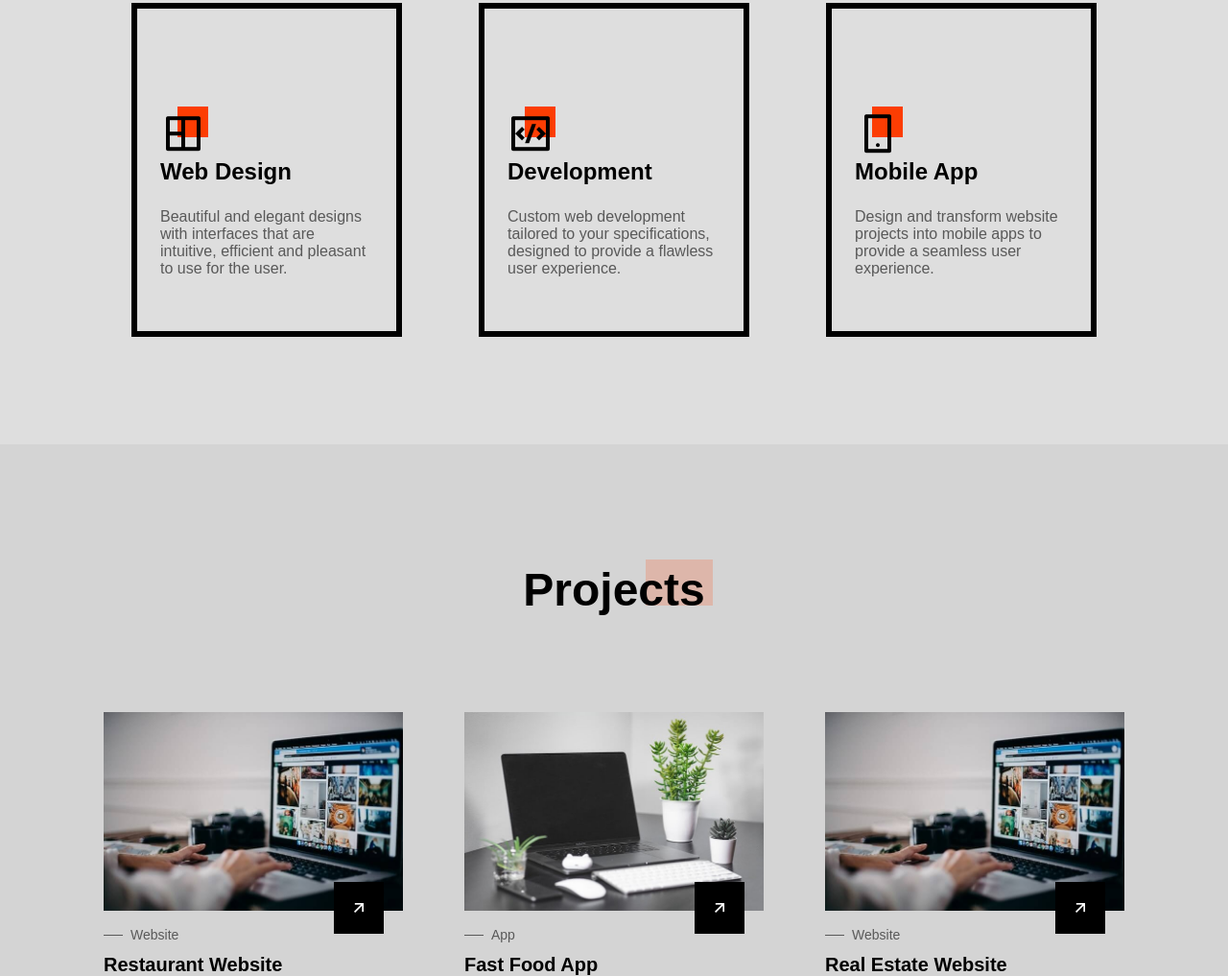
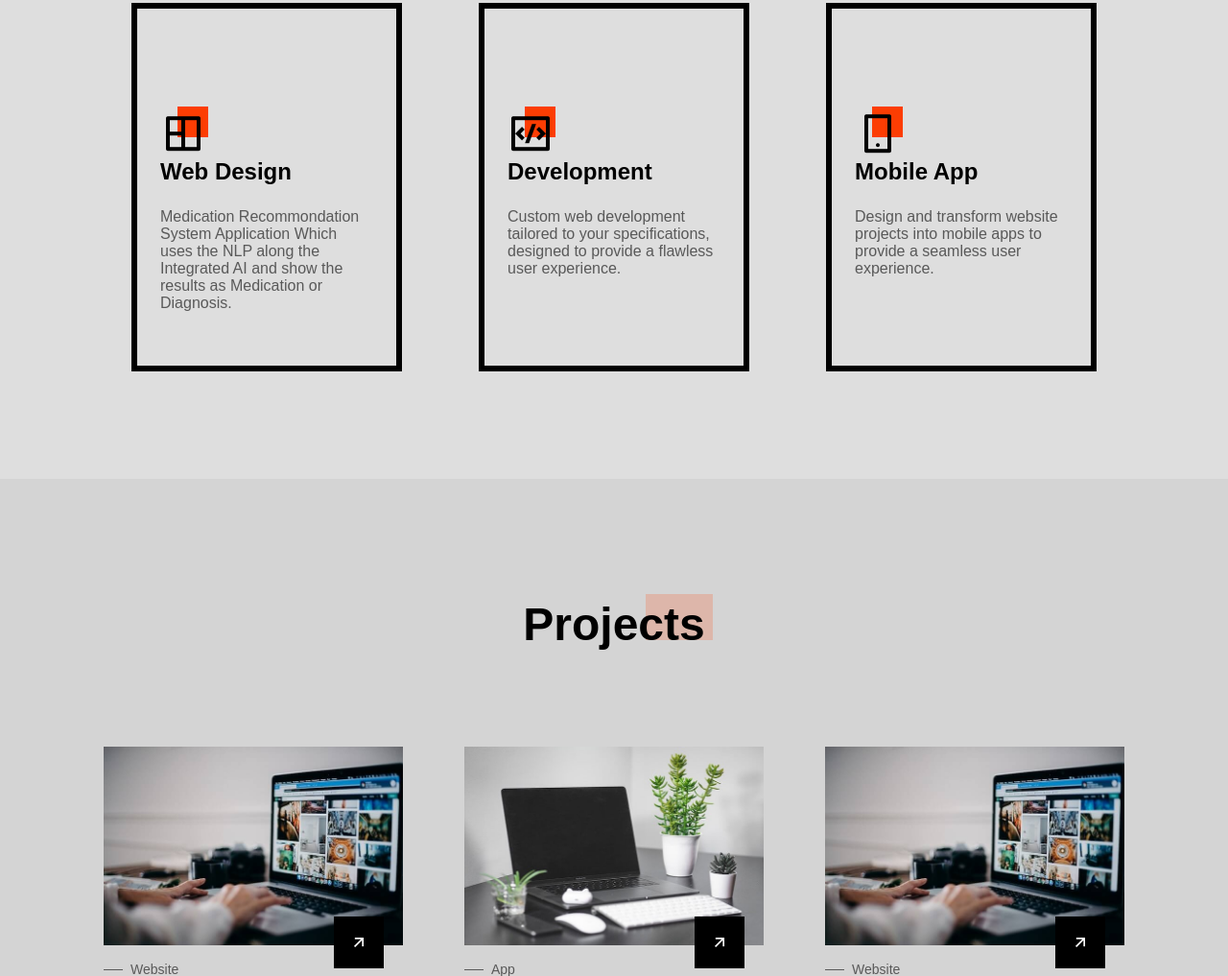
Before and after one commit to sriramrangu/SriRamChandra-CSE-Portfolio-Website, a plain HTML site: page index.html in a window 1280 px wide. Shown: the part 1824-2841 px from the top of the page at 96% size. Drawn offline with nearby package versions, Linux system fonts and the light colour scheme; a web font is replaced by a local one.

```diff
--- a/index.html
+++ b/index.html
@@ -186,9 +186,9 @@
 						<h2 class="services__title">Web Design</h2>
 
 						<p class="services__description">
-							Beautiful and elegant designs with
-							interfaces that are intuitive, efficient
-							and pleasant to use for the user.
+							Medication Recommondation System Application
+							Which uses the NLP along the Integrated AI
+							and show the results as Medication or Diagnosis.
 						</p>
 					</div>
 				</article>
```
